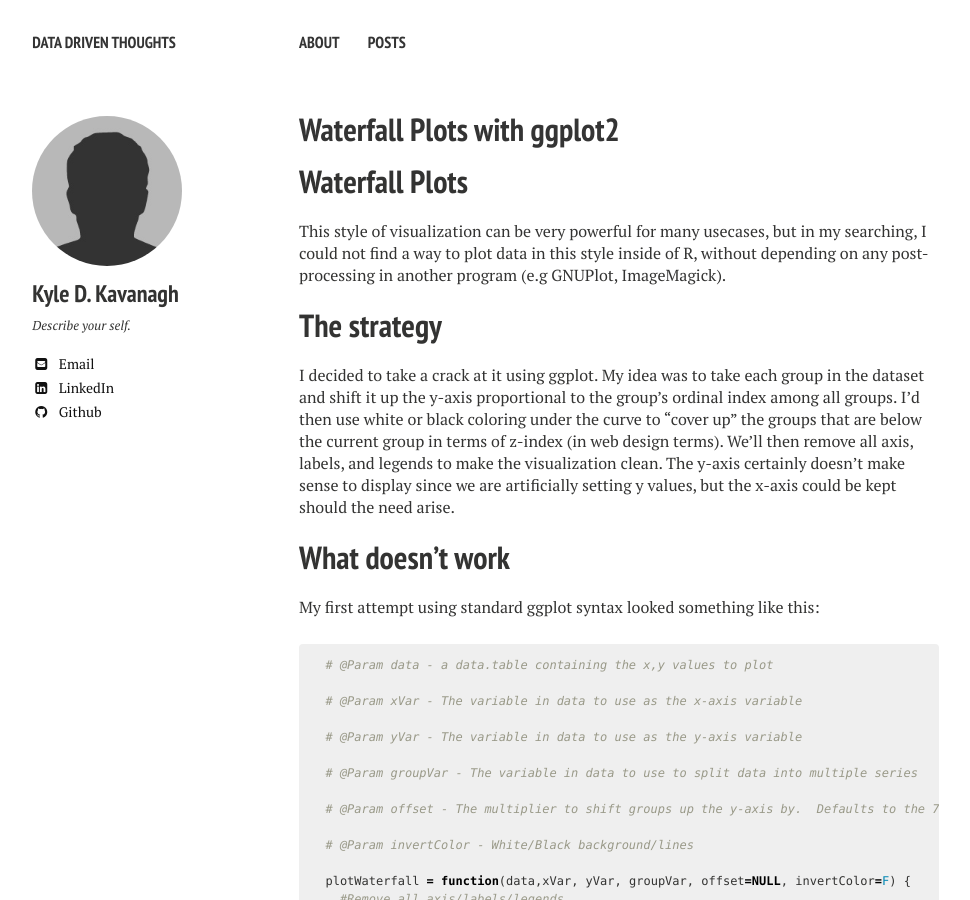
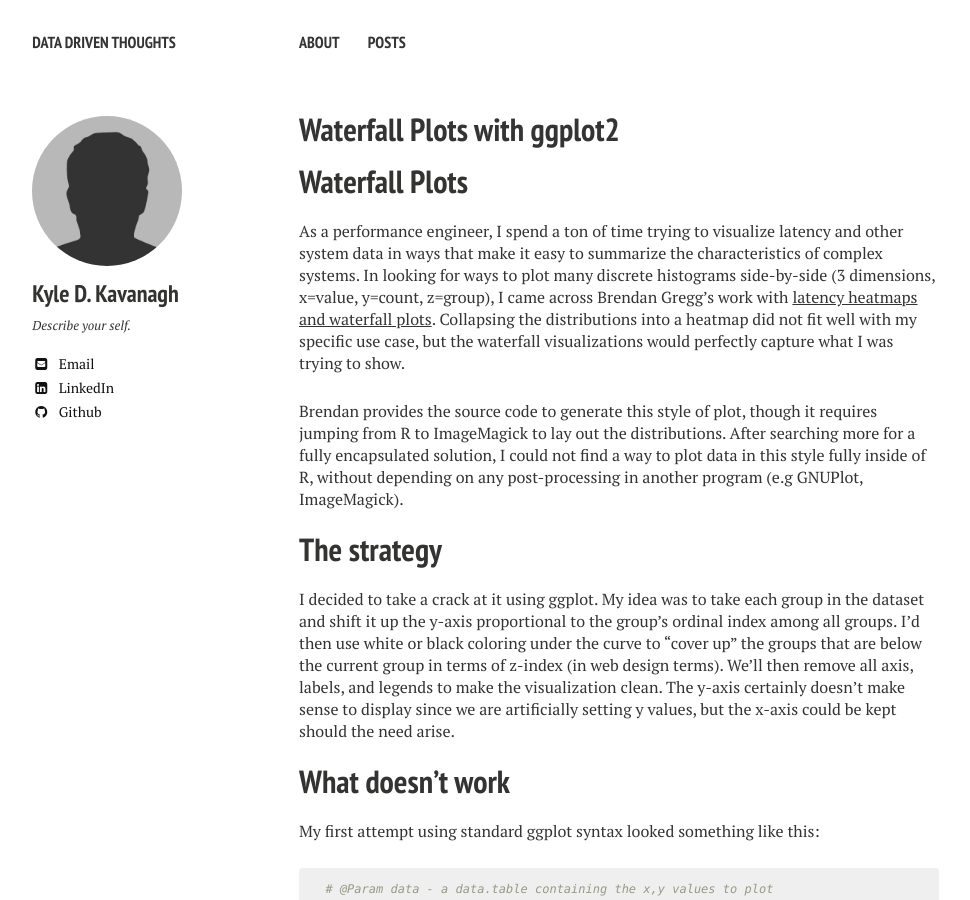
Before and after one commit to kdkavanagh/kdkavanagh, a Jekyll site: the page built from _posts/2016-11-05-waterfall-plots-with-ggplot2.md, in a window 1280 px wide and 900 px high. Shown: the whole window, without its empty margins (21-991 px from the left). Built offline with Jekyll 4.4.1, drawn with Linux system fonts in a browser that asks for light colours; nearby versions of some CDN libraries; comment, search, counter and statistics services are not loaded; some of the changed text lies outside the part shown.

Commit message:
update waterfall

```diff
--- a/_posts/2016-11-05-waterfall-plots-with-ggplot2.md
+++ b/_posts/2016-11-05-waterfall-plots-with-ggplot2.md
@@ -7,7 +7,9 @@ tags: [R, visualization, ggplot2, plots]
 comments: true
 ---
 # Waterfall Plots
-This style of visualization can be very powerful for many usecases, but in my searching, I could not find a way to plot data in this style inside of R, without depending on any post-processing in another program (e.g GNUPlot, ImageMagick).
+As a performance engineer, I spend a ton of time trying to visualize latency and other system data in ways that make it easy to summarize the characteristics of complex systems.  In looking for ways to plot many discrete histograms side-by-side (3 dimensions, x=value, y=count, z=group), I came across Brendan Gregg's work with [latency heatmaps and waterfall plots](http://www.brendangregg.com/FrequencyTrails/intro.html).  Collapsing the distributions into a heatmap did not fit well with my specific use case, but the waterfall visualizations would perfectly capture what I was trying to show.
+
+Brendan provides the source code to generate this style of plot, though it requires jumping from R to ImageMagick to lay out the distributions.  After searching more for a fully encapsulated solution, I could not find a way to plot data in this style fully inside of R, without depending on any post-processing in another program (e.g GNUPlot, ImageMagick).
 
 # The strategy
 I decided to take a crack at it using ggplot. My idea was to take each group in the dataset and shift it up the y-axis proportional to the group's ordinal index among all groups.  I'd then use white or black coloring under the curve to "cover up" the groups that are below the current group in terms of z-index (in web design terms).  We'll then remove all axis, labels, and legends to make the visualization clean.  The y-axis certainly doesn't make sense to display since we are artificially setting y values, but the x-axis could be kept should the need arise.
@@ -63,6 +65,7 @@ Switching the order of the geom_ribbon and geom_line also doesn't help, as the r
     <img src="/images/waterfallFillReverse.png">
     <figcaption>Reversing the order of geom_ribbon and geom_line doesn't cut it</figcaption>
 </figure>
+
 
 # What works
 
@@ -121,6 +124,8 @@ Changing our ggplot construction to individually add groups two layers at a time
 # Further Reading & Resources
 
 ## Sample dataset generation
+Generate a data.table and subsequent histogram data to pass into waterfall generation
+
 {% highlight R %}
 require(data.table)
 require(Rcpp)
```
Also changed, not shown: other parts of _posts/2016-11-05-waterfall-plots-with-ggplot2.md (+0 -1 lines).
